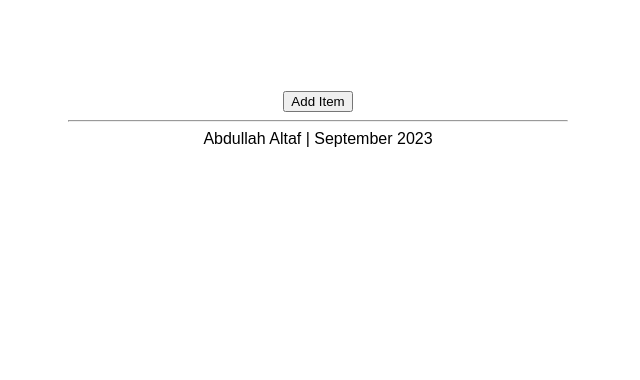
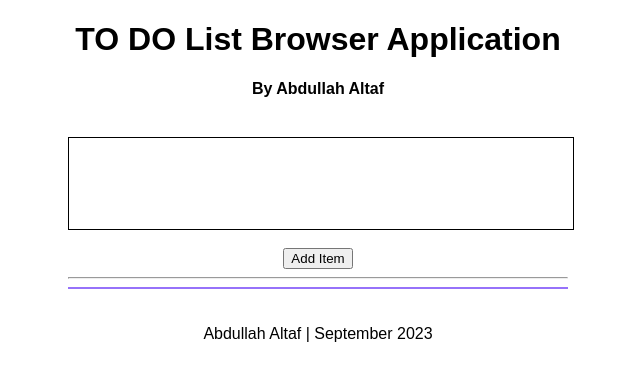
Before and after one commit to Abdullah881/To-Do-Browser-App, a plain HTML site: page index.html in a window 1280 px wide. Shown: the whole page, without its empty margins (322-962 px from the left). Drawn offline with Linux system fonts and the light colour scheme.

Commit message:
borders added to input box and list area

```diff
--- a/index.html
+++ b/index.html
@@ -9,10 +9,15 @@
         <link rel="stylesheet" href="css/todo.css">
     </head>
     <body>
+        <h1>TO DO List Browser Application</h1>
+        <h4>By Abdullah Altaf</h4><br>
 
-        <input id="task"><button id="add">Add Item</button>
+        <input id="task" style="border: 1px solid black;">
+        <br><br>
+        <button id="add">Add Item</button>
         <hr>
-        <div id="todos"></div>
+        <div id="todos" style="border: 1px solid rgb(150, 114, 250);"></div>
+        <br><br>
         <footer> Abdullah Altaf | September 2023</footer>
 
         <script src="js/todo.js"></script>
```
